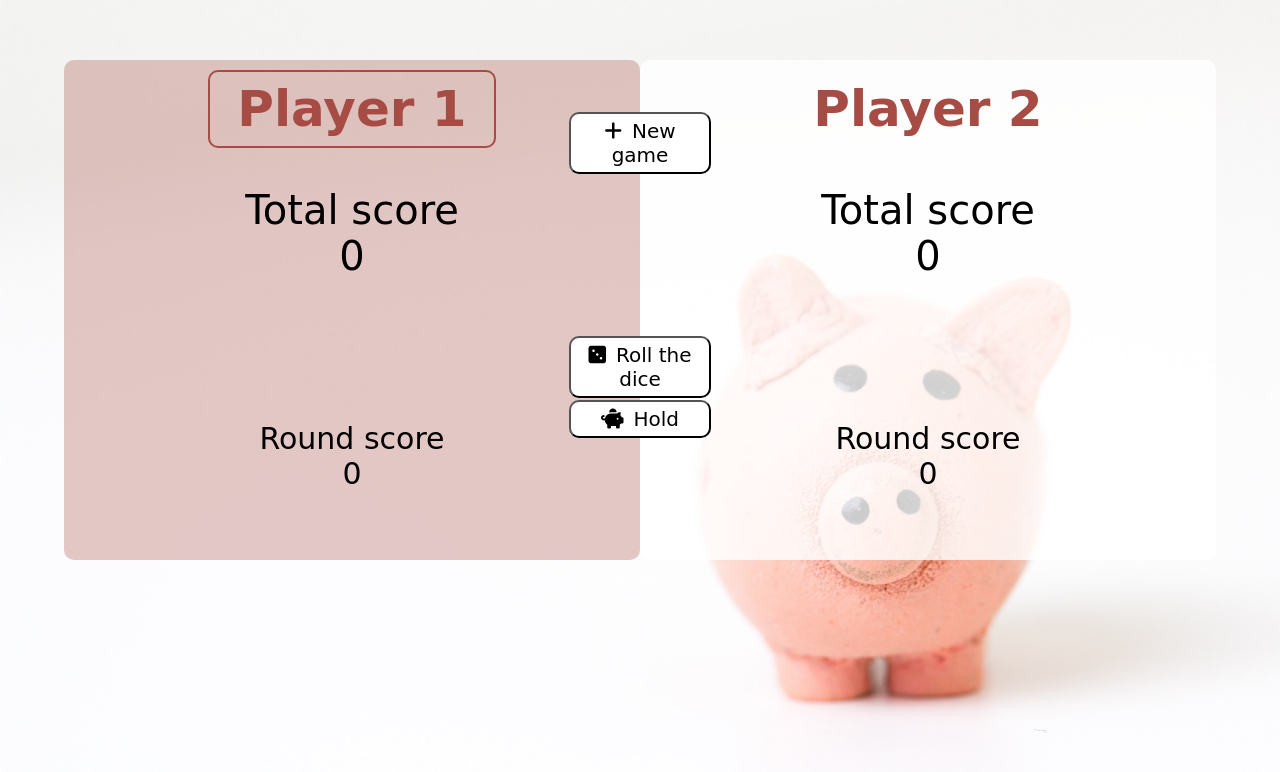
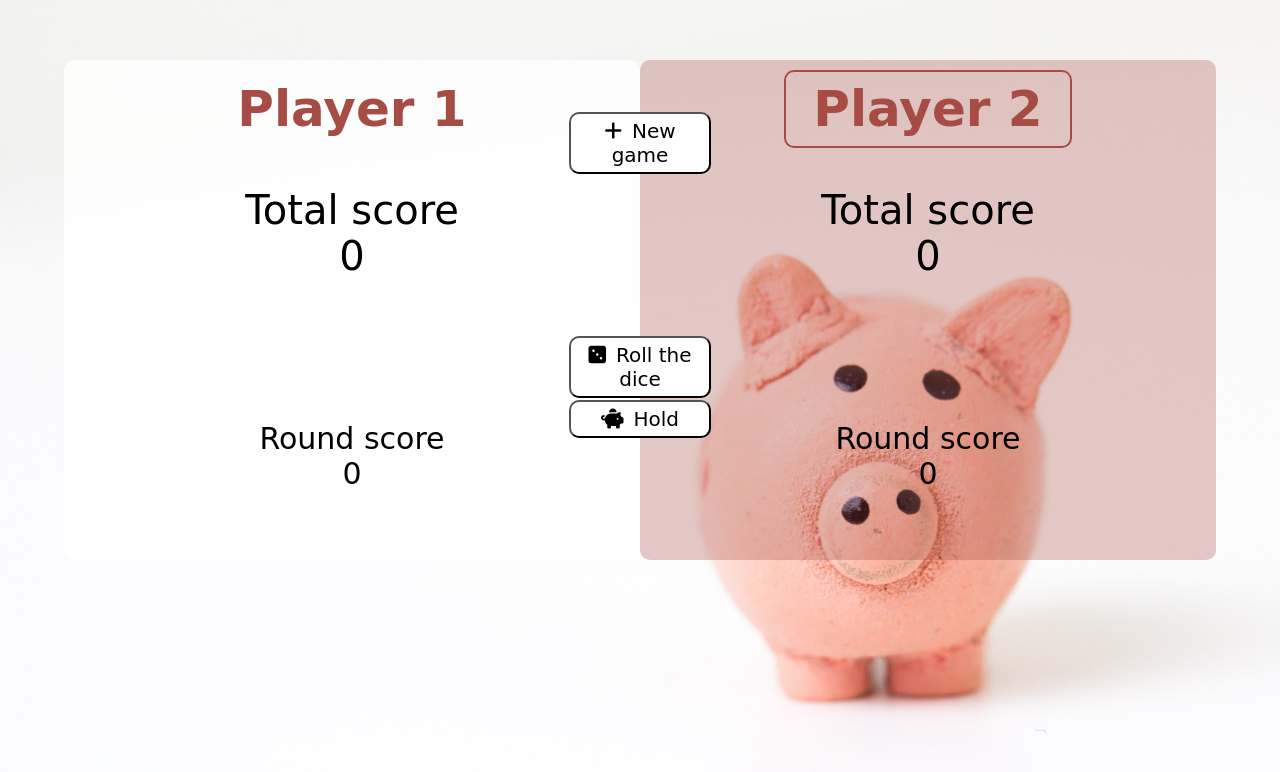
Before and after one commit to FischKevin/Pig-Game, a website: page index.html in a window 1280 px wide. Both pictures are taken after a click on the button "Hold". Drawn offline with Linux system fonts and the light colour scheme; a web font is replaced by a local one.

Commit message:
fixed event on btn-hold + nextPlayer function

```diff
--- a/app.js
+++ b/app.js
@@ -14,43 +14,40 @@ init();
 document.querySelector('.btn-roll').addEventListener('click', function() {
     let dice = Math.floor(Math.random() * 6) + 1;
     let diceDom = document.querySelector('.dice');
+    console.log(activePlayer);
     diceDom.style.display = 'block';
     diceDom.src = '/img/dice/dice-' + dice + '.png';
+    console.log(dice);
     // if dice value != 1 -> add dice value to round score
     if (dice != 1) {
         roundScore += dice;
-        activePlayer = activePlayer + 1;
         document.querySelector('.score-round-' + activePlayer).textContent = roundScore;
-        activePlayer = activePlayer - 1;
     // else round value = 0 and next player
     } else {
-        roundScore = 0;
-        activePlayer = activePlayer + 1;
-        document.querySelector('.score-round-' + activePlayer).textContent = roundScore;
-        activePlayer = activePlayer - 1;
         nextPlayer();
     }
 });
 
 function nextPlayer() {
     activePlayer === 0 ? activePlayer = 1 : activePlayer = 0;
-    if (activePlayer === 0) {
-        document.getElementById('player-1').classList.remove('active');
-        document.getElementById('player-2').classList.add('active');
-    } else {
-        document.getElementById('player-2').classList.remove('active');
-        document.getElementById('player-1').classList.add('active');
-    }
+    console.log(activePlayer);
+    roundScore = 0;
+    document.querySelector('.score-round-0').textContent = '0';
+    document.querySelector('.score-round-1').textContent = '0';
+
+    document.querySelector('#player-0').classList.toggle('active');
+    document.querySelector('#player-1').classList.toggle('active');
+
 }
 
 document.querySelector('.btn-hold').addEventListener('click', function() {
     // clicking btn-hold round score become total score and nextPlayer
-    /*activePlayer = activePlayer + 1;
+
+    scores[activePlayer] += roundScore;
     document.querySelector('.score-total-' + activePlayer).textContent = scores[activePlayer];
-    activePlayer = activePlayer - 1;
-    document.querySelector('.score-round-' + activePlayer).textContent = scores[activePlayer];*/
+
+    //roundScore = 0;
     nextPlayer();
-
 });
 
 document.querySelector('.btn-new').addEventListener('click', function() {
@@ -64,8 +61,10 @@ function init() {
     maxScore = 100;
 
     document.querySelector('.dice').style.display = 'none';
+    document.querySelector('.score-total-0').textContent = '0';
     document.querySelector('.score-total-1').textContent = '0';
-    document.querySelector('.score-total-2').textContent = '0';
+    document.querySelector('.score-round-0').textContent = '0';
     document.querySelector('.score-round-1').textContent = '0';
-    document.querySelector('.score-round-2').textContent = '0';
+    document.getElementById('player-1').classList.remove('active');
+    document.getElementById('player-0').classList.add('active');
 }
--- a/index.html
+++ b/index.html
@@ -17,26 +17,26 @@
         </ul>
     </nav>
     <div class="game game-font">
-        <div class="left active" id="player-1">
-            <div class="player-1 player-font">Player 1</div>
+        <div class="left active" id="player-0">
+            <div class="player-0 player-font">Player 1</div>
+            <div class="player-0-total-score">
+                <div>Total score</div>
+                <div class="score-total-0">42</div>
+            </div>
+            <div class="player-0-round-score">
+                <div>Round score</div>
+                <div class="score-round-0">22</div>
+            </div>
+        </div>
+        <div class="right"id="player-1">
+            <div class="player-1 player-font">Player 2</div>
             <div class="player-1-total-score">
                 <div>Total score</div>
-                <div class="score-total-1">42</div>
+                <div class="score-total-1">69</div>
             </div>
             <div class="player-1-round-score">
                 <div>Round score</div>
-                <div class="score-round-1">22</div>
-            </div>
-        </div>
-        <div class="right"id="player-2">
-            <div class="player-2 player-font">Player 2</div>
-            <div class="player-2-total-score">
-                <div>Total score</div>
-                <div class="score-total-2">69</div>
-            </div>
-            <div class="player-2-round-score">
-                <div>Round score</div>
-                <div class="score-round-2">33</div>
+                <div class="score-round-1">33</div>
             </div>
         </div>
         <button class="btn-new"><i class="fas fa-plus"></i>New game</button>
--- a/sass/layout/_game.scss
+++ b/sass/layout/_game.scss
@@ -13,21 +13,18 @@
         background-color: $color-white-08;
         border-radius: 10px;
         padding-top: 10px;
-        &.active {
-            background-color: $color-light-pink;
+    }
+    .active {
+        background-color: $color-light-pink;
+        border-radius: 10px;
+        .player-0, .player-1 {
+            box-shadow: 0px 0px 0px 2px $color-dark-pink inset;
             border-radius: 10px;
-            .player-1, .player-2 {
-                box-shadow:0px 0px 0px 2px $color-dark-pink inset;
-                border-radius: 10px;
-
-            }
         }
     }
 }
 
-
-
-.player-1, .player-2 {
+.player-0, .player-1 {
     padding: 10px 0;
     color: $color-dark-pink;
     font-size: 50px;
@@ -36,14 +33,14 @@
     margin: auto;
 }
 
-.player-1-total-score, .player-2-total-score {
+.player-0-total-score, .player-1-total-score {
     font-size: 40px;
     position: relative;
     top: 8%;
 
 }
 
-.player-1-round-score, .player-2-round-score {
+.player-0-round-score, .player-1-round-score {
     font-size: 30px;
     top: 37%;
     position: relative;
```
Also changed, not shown: css/style.css, 1 other file.
